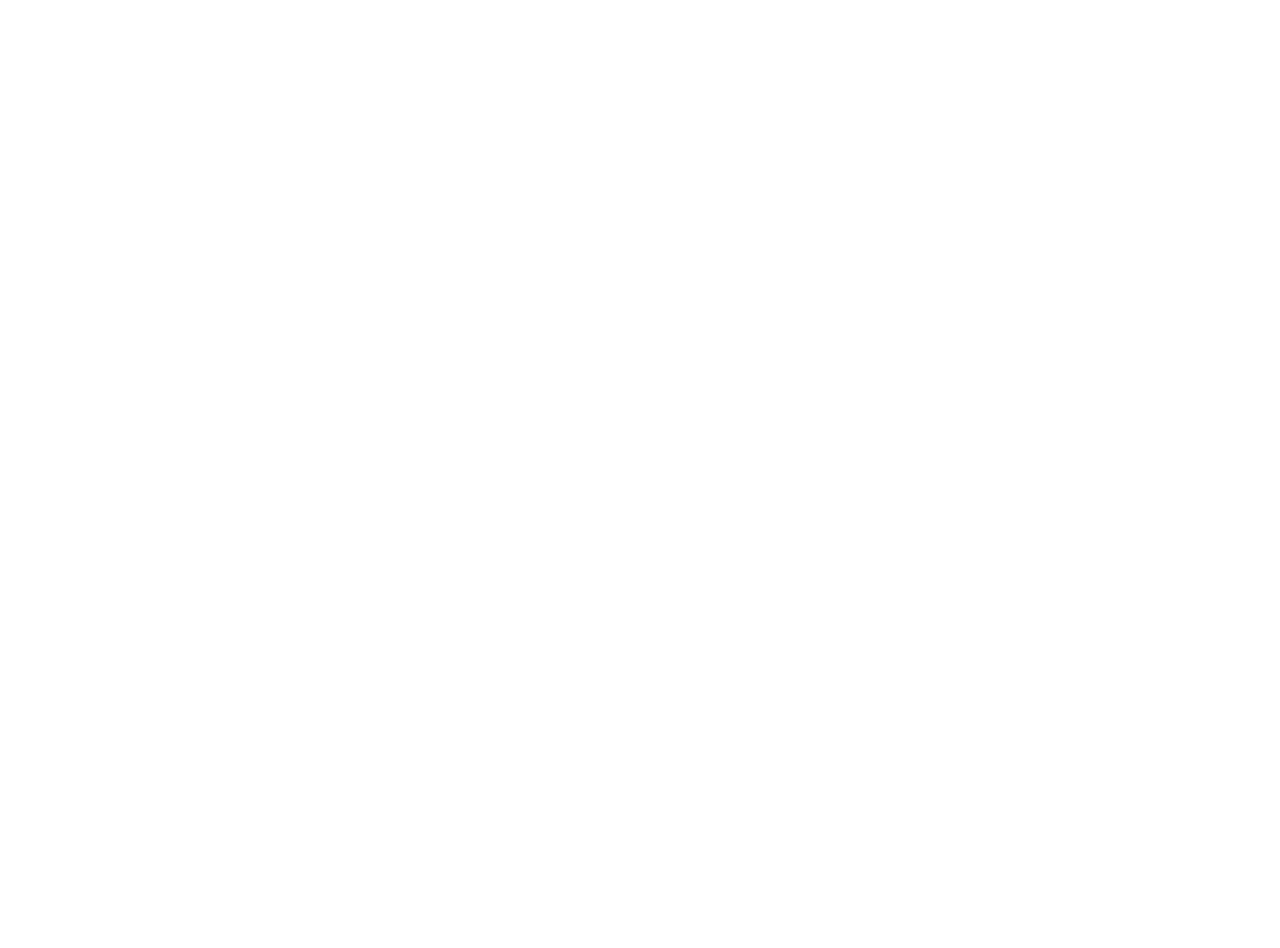
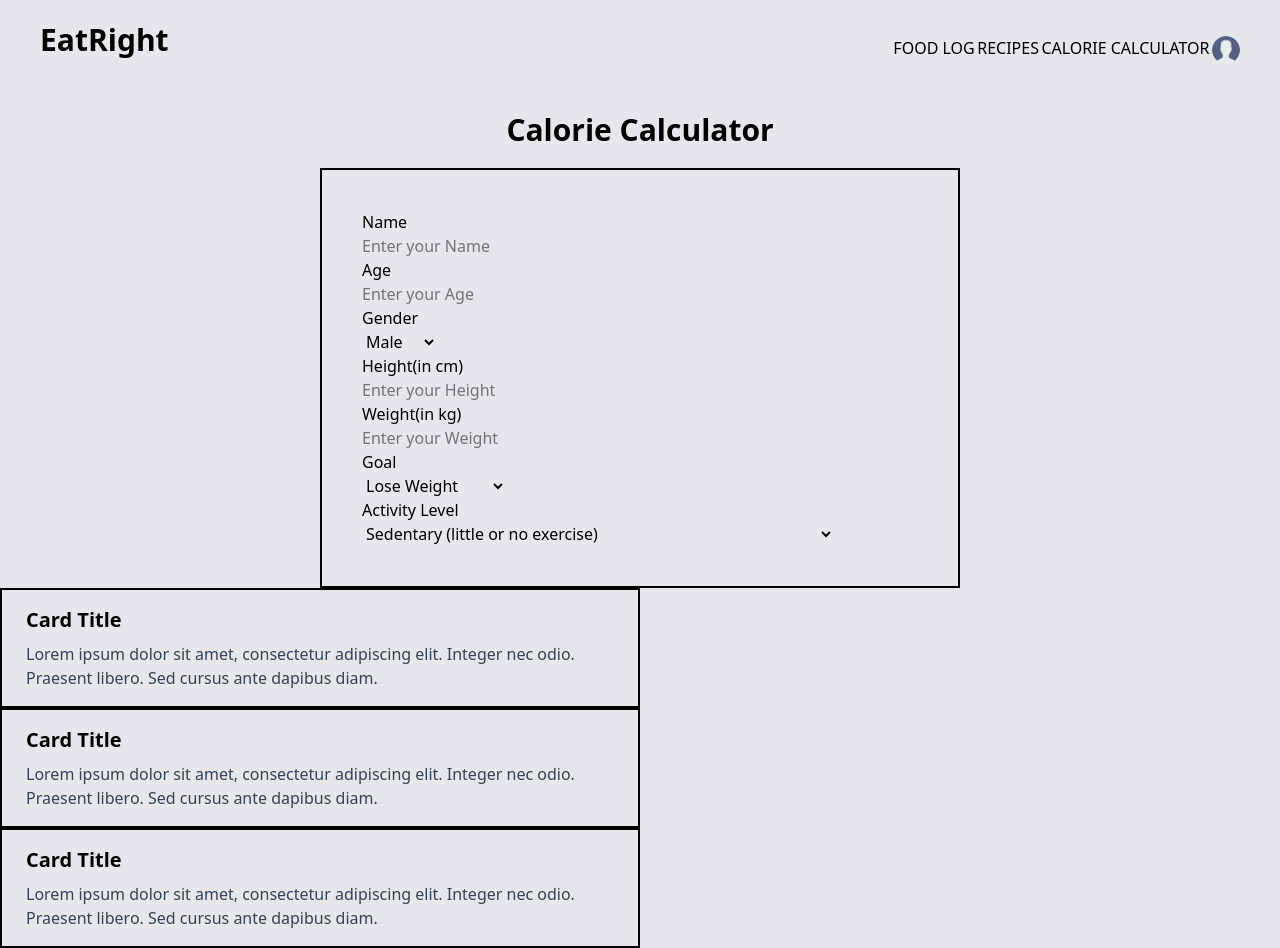
Before and after one commit to preethipatil175/EatRight, a React app in the folder frontend/: page /CalorieCalculator in a window 1280 px wide. Before the commit this address had no page. Before the commit the page ends 800 px from the top, so only its background shows below. Built offline with nearby package versions, Linux system fonts and the light colour scheme; the HTML template or start-up script is replaced by a standard one.

Commit message:
new changes

```diff
--- a/frontend/src/App.tsx
+++ b/frontend/src/App.tsx
@@ -2,13 +2,17 @@
 import FoodLogHome from "./pages/FoodLogHome"
 import PreviousLogs from "./pages/PreviousLogs";
 import Recipes from "./pages/Recipes";
+import CalorieCalculator from "./pages/CalorieCalculator";
+import Dashboard from "./pages/Dashboard";
 
 export default function App() {
   return (
     <Routes>
-      <Route path='/' element={<FoodLogHome />} />
+      <Route path='/' element={<Dashboard />} />
+      <Route path="/FoodLogHome" element={<FoodLogHome />} />
       <Route path='/PreviousLogs' element={<PreviousLogs />} />
       <Route path='/Recipes' element={<Recipes />} />
+      <Route path="/CalorieCalculator" element={<CalorieCalculator />} />
     </Routes>
   )
 }
--- a/frontend/src/assests/constants.tsx
+++ /dev/null
@@ -1,2 +0,0 @@
-export const URL =
-"https://generativelanguage.googleapis.com/v1beta/models/gemini-2.0-flash:generateContent?key=AIzaSyABlffAwm_iYBcxv65EafqoNjBAtKgg0Dk";
--- a/frontend/src/pages/CalorieCalculator.tsx
+++ b/frontend/src/pages/CalorieCalculator.tsx
@@ -1,5 +1,92 @@
-export default function Recipes() {
-    return (
-        <h1>Calorie Calculator</h1>
-    )
-}
+import NavBar from "../components/Navbar";
+
+const CalorieCalculator = () => {
+  return (
+    <div className="min-h-screen bg-gray-200">
+      <NavBar />
+      <div>
+        <h1 className="text-3xl font-bold text-center mt-8">
+          Calorie Calculator
+        </h1>
+        <div className="container border-2 border-black p-10 w-1/2 mt-5 mx-auto">
+          <div>
+            <p>Name</p>
+            <input type="text" placeholder="Enter your Name" />
+          </div>
+          <div>
+            <p>Age</p>
+            <input type="text" placeholder="Enter your Age" />
+          </div>
+          <div>
+            <p>Gender</p>
+            <select>
+              <option value="male">Male</option>
+              <option value="female">Female</option>
+            </select>
+          </div>
+          <div>
+            <p>Height(in cm)</p>
+            <input type="text" placeholder="Enter your Height" />
+          </div>
+          <div>
+            <p>Weight(in kg)</p>
+            <input type="text" placeholder="Enter your Weight" />
+          </div>
+          <div>
+            <p>Goal</p>
+            <select>
+              <option value="lose">Lose Weight</option>
+              <option value="maintain">Maintain Weight</option>
+              <option value="gain">Gain Weight</option>
+            </select>
+          </div>
+          <div>
+            <p>Activity Level</p>
+            <select>
+              <option value="sedentary">
+                Sedentary (little or no exercise)
+              </option>
+              <option value="light">
+                Lightly Active (light exercise/sports 1-3 days/week)
+              </option>
+              <option value="moderate">
+                Moderately Active (moderate exercise/sports 3-5 days/week)
+              </option>
+              <option value="active">
+                Active (hard exercise/sports 6-7 days/week)
+              </option>
+              <option value="veryActive">
+                Very Active (very hard exercise/sports & physical job)
+              </option>
+            </select>
+          </div>
+        </div>
+        <div>
+          <div className="px-6 py-4 h-30 w-1/2 border-2 border-black">
+            <div className="font-bold text-xl mb-2 ">Card Title</div>
+            <p className="text-gray-700 text-base">
+              Lorem ipsum dolor sit amet, consectetur adipiscing elit. Integer
+              nec odio. Praesent libero. Sed cursus ante dapibus diam.
+            </p>
+          </div>
+          <div className="px-6 py-4 h-30 w-1/2 border-2 border-black">
+            <div className="font-bold text-xl mb-2">Card Title</div>
+            <p className="text-gray-700 text-base">
+              Lorem ipsum dolor sit amet, consectetur adipiscing elit. Integer
+              nec odio. Praesent libero. Sed cursus ante dapibus diam.
+            </p>
+          </div>
+          <div className="px-6 py-4 h-30 w-1/2 border-2 border-black">
+            <div className="font-bold text-xl mb-2">Card Title</div>
+            <p className="text-gray-700 text-base">
+              Lorem ipsum dolor sit amet, consectetur adipiscing elit. Integer
+              nec odio. Praesent libero. Sed cursus ante dapibus diam.
+            </p>
+          </div>
+        </div>
+      </div>
+    </div>
+  );
+};
+
+export default CalorieCalculator;
--- /dev/null
+++ b/frontend/src/pages/Dashboard.tsx
@@ -0,0 +1,5 @@
+export default function Dashboard() {
+    return(
+        <h1>DashBoard</h1>
+    )
+}
--- a/frontend/src/pages/Recipes.tsx
+++ b/frontend/src/pages/Recipes.tsx
@@ -1,33 +1,23 @@
 import { useState } from "react";
 import NavBar from "../components/Navbar";
-import { URL } from "../assests/constants";
 
 const Recipes = () => {
   const [question, setQuestion] = useState("");
-  const [result, setResult] = useState(undefined);
+  const [result, setResult] = useState<string>("");
 
-  const payload = {
-    contents: [
-      {
-        parts: [
-          {
-            text: question,
-          },
-        ],
-      },
-    ],
-  };
   const askQuestion = async () => {
-    let response = await fetch(URL, {
+    const response = await fetch("http://localhost:8000/api/recipe-search/", {
       method: "POST",
       headers: {
         "Content-Type": "application/json",
       },
-      body: JSON.stringify(payload),
+      body: JSON.stringify({
+        prompt: question,
+      }),
     });
 
-    response = await response.json();
-      setResult(response.candidates[0].content.parts[0].text);
+    const data = await response.json();
+    setResult(data.answer);
   };
 
   return (
@@ -37,7 +27,9 @@
         <h2 className="pl-5 mb-2 text-3xl font-bold text-green-700">
           Get Your Personalised Recipes
         </h2>
-        <div className="h-120 border-1 rounded-2xl">{result}</div>
+        <div className="h-120 border-1 rounded-2xl p-3">
+          {result || "Your recipe will appear here..."}
+        </div>
         <div className="border-1 rounded-3xl p-1 mt-5  mx-auto flex">
           <input
             className="p-3 w-full h-full outline-none"
```
Also changed, not shown: 2 other files (tests, documents, lock files or other folders).
